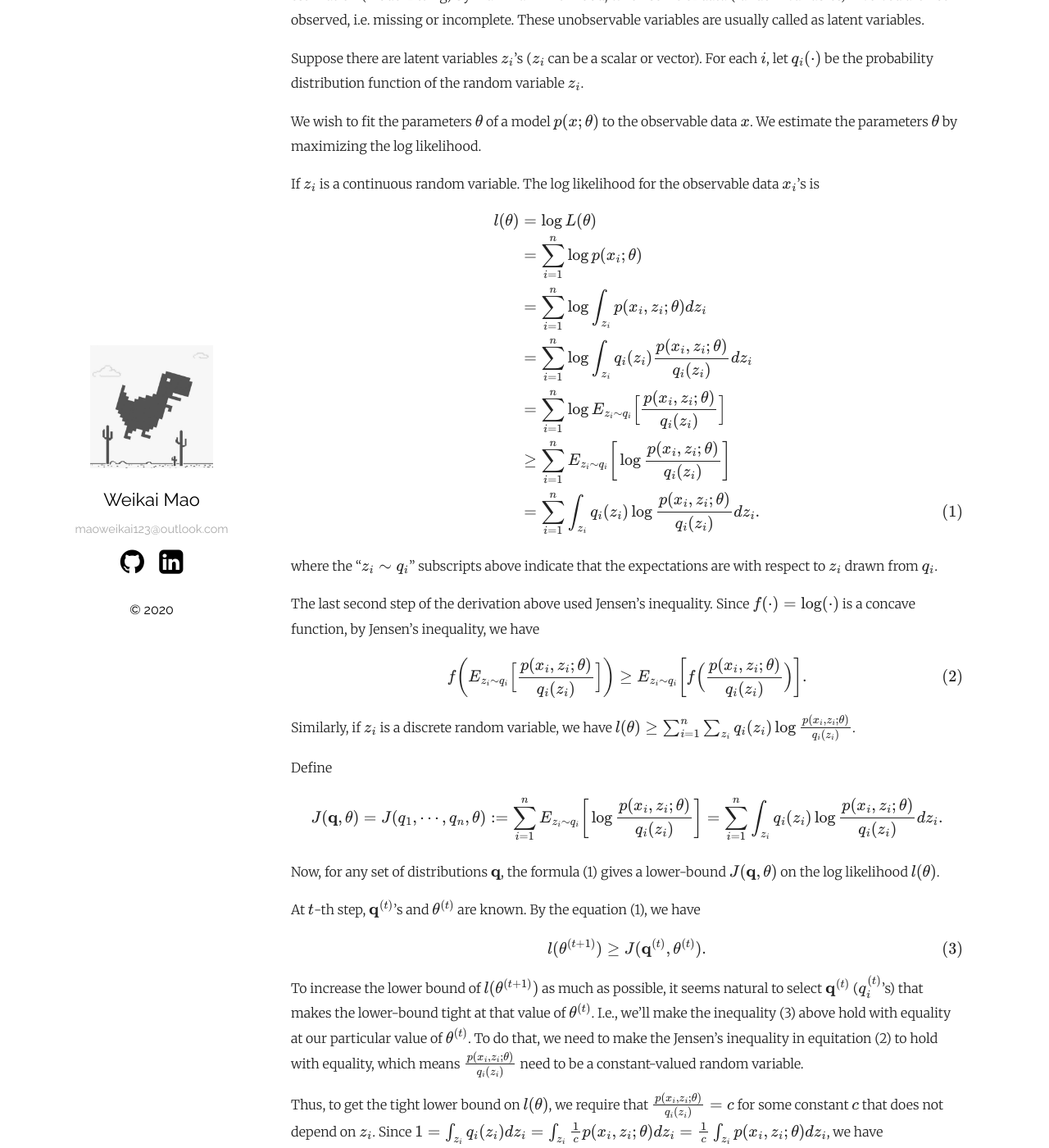
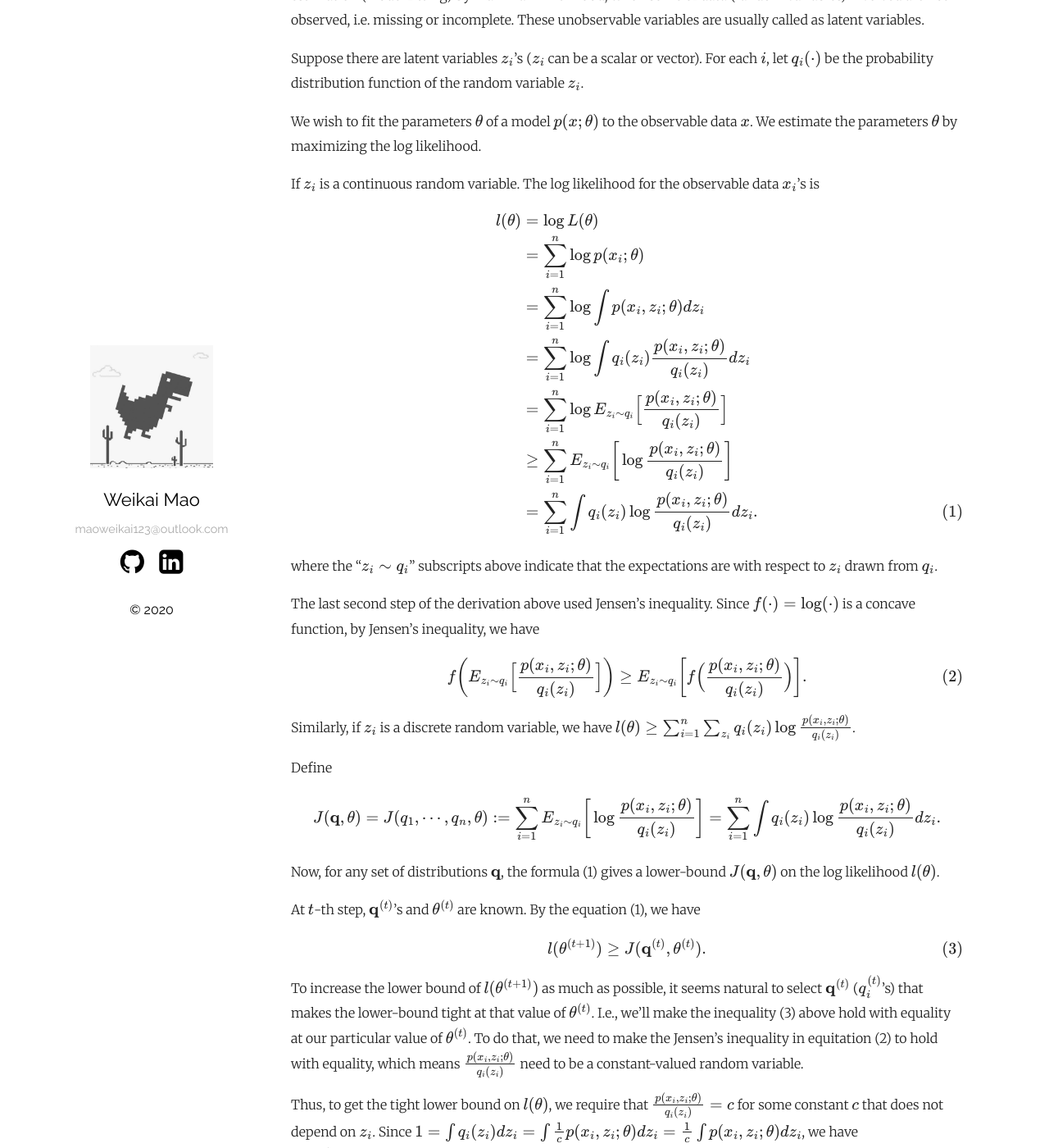
Before and after one commit to WalkerMao/walkermao.github.io, a Jekyll site: the page built from _posts/2020-04-26-Basic-Clustering.md, in a window 1280 px wide and 1400 px high, scrolled down 2289 px. Shown: the whole window at 82% size. Built offline with Jekyll 4.4.1, drawn with Linux system fonts in a browser that asks for light colours; formulas are drawn with MathJax 3; comment, search, counter and statistics services are not loaded; some of the changed text lies outside the part shown.

```diff
--- a/_posts/2020-04-26-Basic-Clustering.md
+++ b/_posts/2020-04-26-Basic-Clustering.md
@@ -64,11 +64,11 @@ If $z_i$ is a continuous random variable. The log likelihood for the observable
 $$ \begin{align*}
 l(\theta) &= \log L(\theta) \\
 &= \sum_{i=1}^n \log p(x_i;\theta) \\
-&= \sum_{i=1}^n \log \int_{z_i} p(x_i, z_i; \theta) dz_i \\
-&= \sum_{i=1}^n \log \int_{z_i} q_i(z_i) \frac{p(x_i, z_i; \theta)}{q_i(z_i)} dz_i \\
+&= \sum_{i=1}^n \log \int p(x_i, z_i; \theta) dz_i \\
+&= \sum_{i=1}^n \log \int q_i(z_i) \frac{p(x_i, z_i; \theta)}{q_i(z_i)} dz_i \\
 &= \sum_{i=1}^n \log E_{z_i \sim q_i} \Big[\frac{p(x_i, z_i; \theta)}{q_i(z_i)} \Big] \\
 & \geq \sum_{i=1}^n E_{z_i \sim q_i} \bigg[ \log \frac{p(x_i, z_i; \theta)}{q_i(z_i)} \bigg] \\
-&= \sum_{i=1}^n \int_{z_i} q_i(z_i) \log \frac{p(x_i, z_i; \theta)}{q_i(z_i)} dz_i. \tag{1}
+&= \sum_{i=1}^n \int q_i(z_i) \log \frac{p(x_i, z_i; \theta)}{q_i(z_i)} dz_i. \tag{1}
 \end{align*} $$
 
 where the "$$z_i \sim q_i$$" subscripts above indicate that the expectations are with respect to $z_i$ drawn from $q_i$.
@@ -84,7 +84,7 @@ Similarly, if $z_i$ is a discrete random variable, we have $$l(\theta) \geq \sum
 Define
 
 $$
-J(\mathbf{q},\theta) = J(q_1,\cdots,q_n, \theta) := \sum_{i=1}^n E_{z_i \sim q_i} \bigg[ \log \frac{p(x_i, z_i; \theta)}{q_i(z_i)} \bigg] = \sum_{i=1}^n \int_{z_i} q_i(z_i) \log \frac{p(x_i, z_i; \theta)}{q_i(z_i)} dz_i.
+J(\mathbf{q},\theta) = J(q_1,\cdots,q_n, \theta) := \sum_{i=1}^n E_{z_i \sim q_i} \bigg[ \log \frac{p(x_i, z_i; \theta)}{q_i(z_i)} \bigg] = \sum_{i=1}^n \int q_i(z_i) \log \frac{p(x_i, z_i; \theta)}{q_i(z_i)} dz_i.
 $$
 
 Now, for any set of distributions $\mathbf{q}$, the formula (1) gives a lower-bound $$J(\mathbf{q},\theta)$$ on the log likelihood $l(\theta)$.
@@ -97,10 +97,10 @@ $$
 
 To increase the lower bound of $l(\theta^{(t+1)})$ as much as possible, it seems natural to select $\mathbf{q}^{(t)}$ ($q_i^{(t)}$'s) that makes the lower-bound tight at that value of $\theta^{(t)}$. I.e., we'll make the inequality (3) above hold with equality at our particular value of $\theta^{(t)}$. To do that, we need to make the Jensen’s inequality in equitation (2) to hold with equality, which means $$\frac{p(x_i, z_i; \theta)}{q_i(z_i)}$$ need to be a constant-valued random variable.
 
-Thus, to get the tight lower bound on $l(\theta)$, we require that $$\frac{p(x_i, z_i; \theta)}{q_i(z_i)} = c$$ for some constant $c$ that does not depend on $z_i$. Since $$1 = \int_{z_i} q_i(z_i) dz_i = \int_{z_i} \frac{1}{c} p(x_i, z_i; \theta) dz_i = \frac{1}{c} \int_{z_i}  p(x_i, z_i; \theta) dz_i$$, we have $$c =  \int_{z_i}  p(x_i, z_i; \theta) dz_i $$. It follows that
+Thus, to get the tight lower bound on $l(\theta)$, we require that $$\frac{p(x_i, z_i; \theta)}{q_i(z_i)} = c$$ for some constant $c$ that does not depend on $z_i$. Since $$1 = \int q_i(z_i) dz_i = \int \frac{1}{c} p(x_i, z_i; \theta) dz_i = \frac{1}{c} \int  p(x_i, z_i; \theta) dz_i$$, we have $$c =  \int  p(x_i, z_i; \theta) dz_i $$. It follows that
 
 $$
-q_i(z_i) = \frac{ p(x_i, z_i; \theta)} {\int_{z_i}  p(x_i, z_i; \theta) dz_i} = \frac{ p(x_i, z_i; \theta)} {p(x_i; \theta)} = p(z_i | x_i; \theta).
+q_i(z_i) = \frac{ p(x_i, z_i; \theta)} {\int  p(x_i, z_i; \theta) dz_i} = \frac{ p(x_i, z_i; \theta)} {p(x_i; \theta)} = p(z_i | x_i; \theta).
 $$
 
 Therefore, we simply set the $q_i$ to be the posterior distribution of the $z_i$ given $x_i$ and the setting of the parameters $\theta$, which is denoted as $\theta^{(t)}$ at $t$-th iteration.
```
